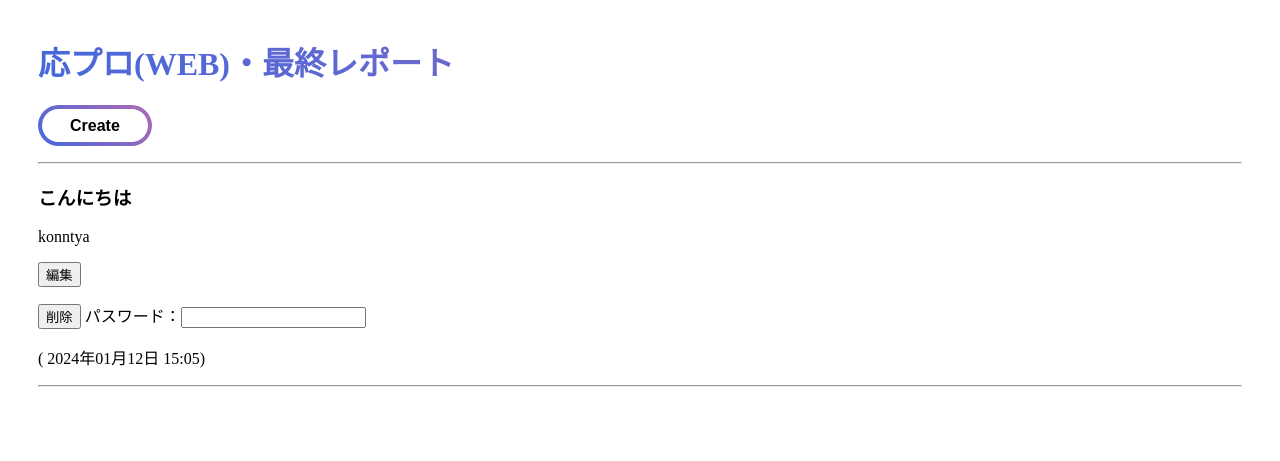
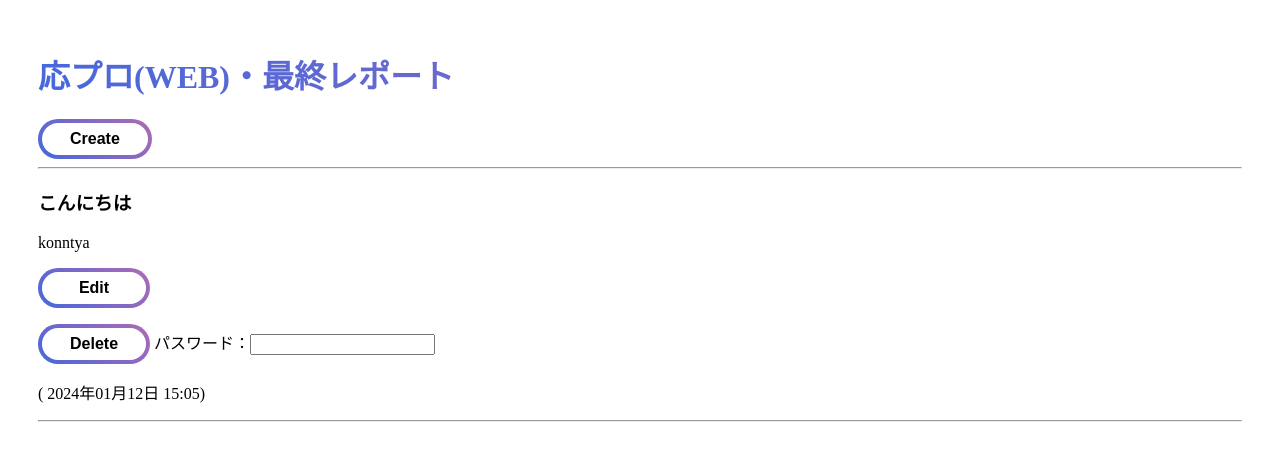
Before and after one commit to masa-massara/AP-WEB-BLOG, a PHP site: page /blog/index.php in a window 1280 px wide. Shown: the top 461 px of the page. Run offline with PHP 8.4, Linux system fonts and the light colour scheme; data comes from the database, SQL or seed files in the repository.

Commit message:
cssの適用

```diff
--- a/workspace/blog/edit.php
+++ b/workspace/blog/edit.php
@@ -61,12 +61,14 @@ try {
 
 ?>
 
-
-<html>
+<!DOCTYPE html>
+<html lang="en">
 
 <head>
   <meta charset="utf-8">
   <title>ブログ記事の編集</title>
+  <link rel="stylesheet" href="./css/button.css">
+  <link rel="stylesheet" href="./css/header.css">
   <link rel="stylesheet" href="./css/index.css">
 </head>
 
--- a/workspace/blog/index.php
+++ b/workspace/blog/index.php
@@ -1,7 +1,9 @@
-<html>
+<!DOCTYPE html>
+<html lang="en">
 
 <head>
    <meta charset="utf-8">
+   <meta name="viewport" content="width=device-width, initial-scale=1.0">
    <title>由川聖弥のブログサイト</title>
    <link rel="stylesheet" href="./css/button.css">
    <link rel="stylesheet" href="./css/header.css">
@@ -37,20 +39,17 @@
          <p>
             <?php echo $row['contents'] ?><br>
          <form action="edit.php" method="post">
-            <p>
-               <input type="submit" value="編集">
-               <input type="hidden" name="id" value="<?php echo $row['id'] ?>">
-            </p>
+
+            <button class="bn30" type="submit">&nbsp;&nbsp;Edit&nbsp;&nbsp;</button>
+            <input type="hidden" name="id" value="<?php echo $row['id'] ?>">
+
 
          </form>
          <p>
          <form action="delete.php" method="post">
-            <p>
-               <input type="submit" value="削除">
-               パスワード：<input type="password" name="password" size="20" />
-               <input type="hidden" name="id" value="<?php echo $row['id'] ?>">
-            </p>
-
+            <button class="bn30" type="submit">Delete</button>
+            パスワード：<input type="password" name="password" size="20" />
+            <input type="hidden" name="id" value="<?php echo $row['id'] ?>">
          </form>
          <p>
             (
```
Also changed, not shown: workspace/blog/post.php (+6 -4 lines).
